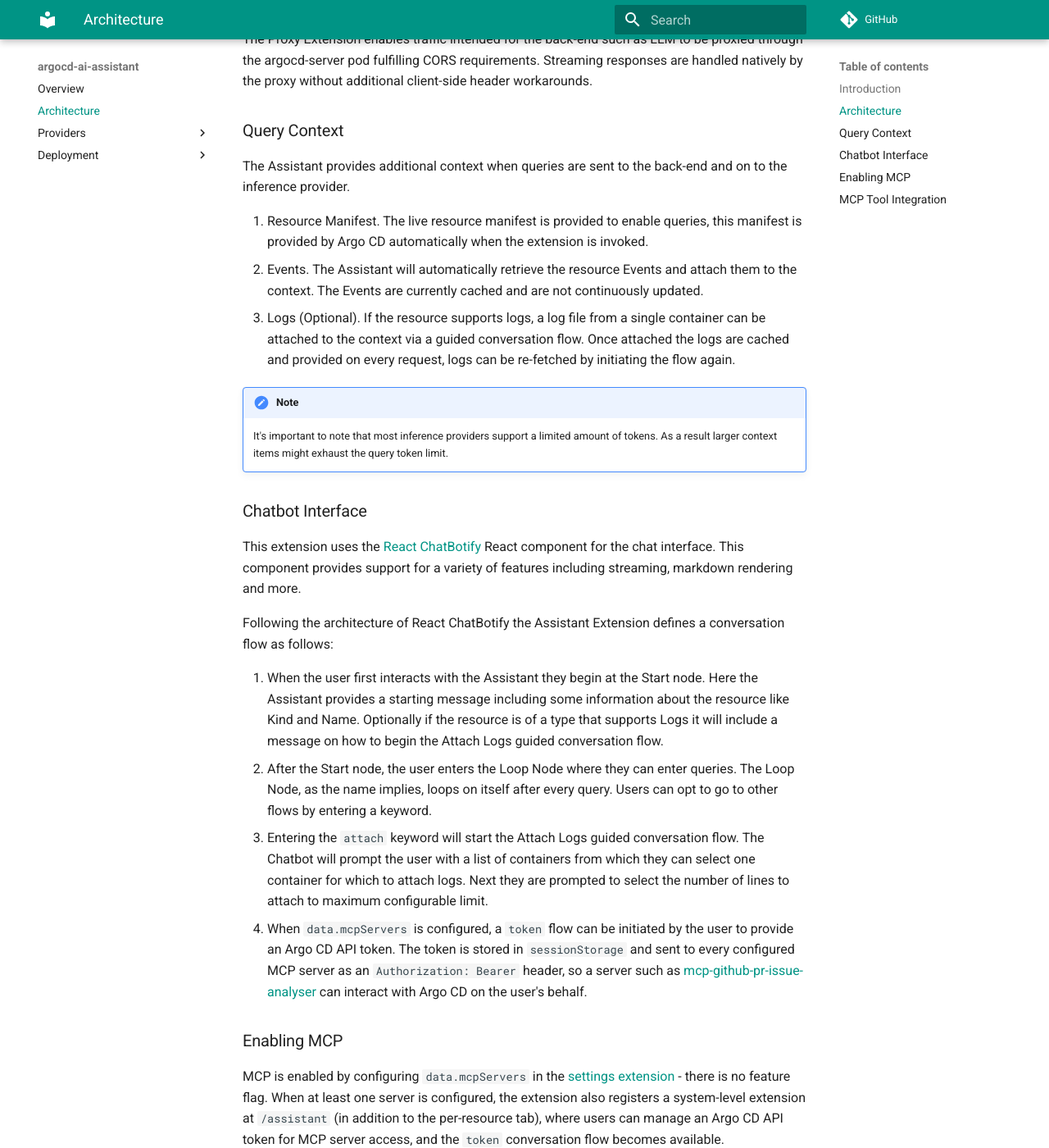
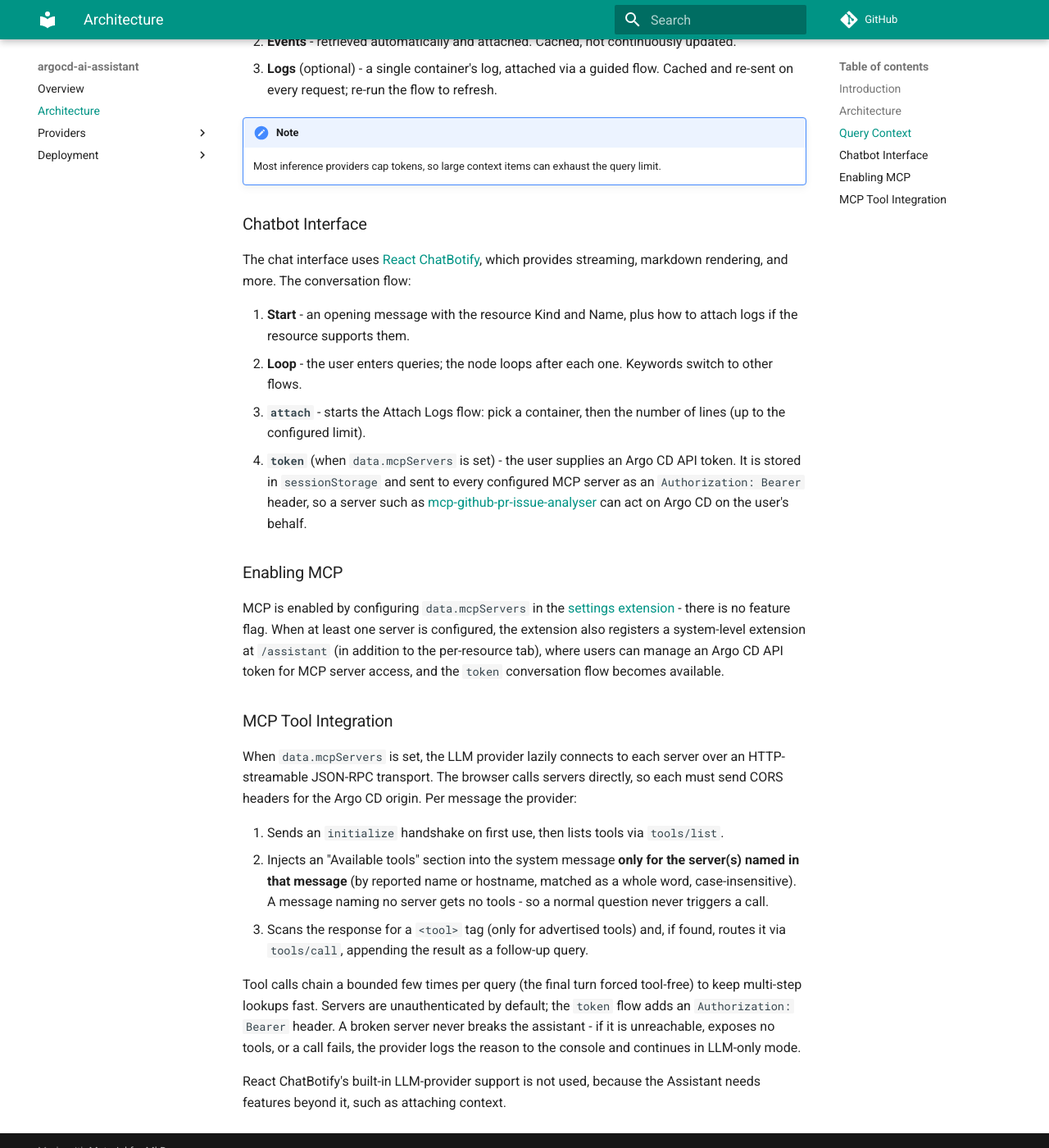
Before and after one commit to saidsef/argocd-ai-assistant, an MkDocs documentation site: the page built from docs/architecture.md, in a window 1280 px wide and 1400 px high, scrolled down 1375 px. Shown: the whole window at 82% size. Built offline with MkDocs 1.6.1 and Material for MkDocs 9.7.7, drawn with Linux system fonts in a browser that asks for light colours; comment, search, counter and statistics services are not loaded; some of the changed text lies outside the part shown.

Commit message:
chore(docs): trim verbosity and de-duplicate documentation
Cut repetition, marketing tone, and over-explanation across the human-facing
docs without dropping any technical detail. Every command, YAML snippet, RBAC
rule, and link is preserved.

- README: merge duplicated intro and "What does it do?"; collapse backends
  table to a sentence; reduce release section to a pointer.
- architecture.md: drop editorialising; fold the twice-stated CORS explanation
  into one; tighten chatbot and MCP sections (behaviour unchanged).
- deployment.md: merge overlapping install/CORS prose (keep the diagram).
- proxy.md: de-duplicate the repeated key-safety and Bearer-prefix notes; keep
  the security table, snippets, and TLS section.
- providers/llm.md: collapse four near-identical examples into one plus a
  variations list; move the config table to settings.md and link to it.
- settings.md: shorten the mcpServers cell and browser-key section.
- examples/kind/README.md: condense the verification checklist.
- CONTRIBUTING.md: drop generic boilerplate from the PR steps; keep the
  Code of Conduct verbatim.

Also fix two inaccuracies found while editing:
- README said the kind harness prints "== 6 passed =="; verify.sh runs 8
  checks, so it now says "== 8 passed ==".
- Fix a broken link in examples/kind/README.md pointing at a non-existent
  heading; it now points to proxy.md#injecting-the-api-token.

Net -107 lines. No code changes.

````diff
--- a/docs/architecture.md
+++ b/docs/architecture.md
@@ -6,11 +6,7 @@
 [Resource Tab Extension](https://argo-cd.readthedocs.io/en/latest/developer-guide/extensions/ui-extensions/#resource-tab-extensions) to provide
 an additional tab on the Resource slide-out that appears when a Resource is clicked in the UI.
 
-To provide the query functionality the Assistant supports a generic LLM provider that interfaces with any OpenAI-compatible inference backend:
-
-- **Generic LLM** - Uses standard OpenAI-compatible chat completions API. Works with Local Inference Server, vLLM, OpenAI, Azure OpenAI, or any other OpenAI-compatible endpoint.
-
-It was a conscious decision when creating this tool to focus on a generic OpenAI-compatible API rather than tying to specific backends. This allows maximum flexibility in choosing inference providers while maintaining a simple, unified interface.
+The Assistant uses a single generic LLM provider that speaks the standard OpenAI-compatible chat completions API, so it works with any compatible backend (a local inference server, vLLM, OpenAI, Azure OpenAI, and so on) rather than being tied to a specific one.
 
 ### Architecture
 
@@ -42,47 +38,27 @@
 4. User queries + context are sent to the LLM backend through the Argo CD [Proxy Extension](https://argo-cd.readthedocs.io/en/stable/developer-guide/extensions/proxy-extensions/), avoiding CORS issues.
 5. The proxy forwards requests to the configured LLM service. Responses stream back via SSE.
 
-Argo CD leverages Cross-Origin Resource Sharing (CORS) to prevent malicious extensions or code from
-communicating outside of the domain being used for the UI. In order to communicate with the back-end
-the extension leverages the Argo CD Proxy Extension to do so.
-
-The Proxy Extension enables traffic intended for the back-end such as LLM to be proxied through the argocd-server pod fulfilling CORS
-requirements. Streaming responses are handled natively by the proxy without additional client-side header workarounds.
+CORS would otherwise block the browser from calling the backend directly, so all backend traffic is proxied through the `argocd-server` pod. Streaming responses are handled natively by the proxy - no client-side header workarounds.
 
 ### Query Context
 
-The Assistant provides additional context when queries are sent to the back-end and on to the inference provider.
+Each query is sent to the backend with additional context:
 
-1. Resource Manifest. The live resource manifest is provided to enable queries, this manifest is provided by
-Argo CD automatically when the extension is invoked.
-2. Events. The Assistant will automatically retrieve the resource Events and attach them to the context. The
-Events are currently cached and are not continuously updated.
-3. Logs (Optional). If the resource supports logs, a log file from a single container can be attached to the
-context via a guided conversation flow. Once attached the logs are cached and provided on every request, logs
-can be re-fetched by initiating the flow again.
+1. **Resource manifest** - the live manifest, provided by Argo CD when the extension is invoked.
+2. **Events** - retrieved automatically and attached. Cached, not continuously updated.
+3. **Logs** (optional) - a single container's log, attached via a guided flow. Cached and re-sent on every request; re-run the flow to refresh.
 
 !!! note
-    It's important to note that most inference providers support a limited amount of tokens. As a result larger
-    context items might exhaust the query token limit.
+    Most inference providers cap tokens, so large context items can exhaust the query limit.
 
 ### Chatbot Interface
 
-This extension uses the [React ChatBotify](https://react-chatbotify.com/) React component for the chat interface.
-This component provides support for a variety of features including streaming, markdown rendering and more.
+The chat interface uses [React ChatBotify](https://react-chatbotify.com/), which provides streaming, markdown rendering, and more. The conversation flow:
 
-Following the architecture of React ChatBotify the Assistant Extension defines a conversation flow as follows:
-
-
-1. When the user first interacts with the Assistant they begin at the Start node. Here the Assistant provides
-a starting message including some information about the resource like Kind and Name. Optionally if
-the resource is of a type that supports Logs it will include a message on how to begin the Attach Logs
-guided conversation flow.
-2. After the Start node, the user enters the Loop Node where they can enter queries. The Loop Node, as the name
-implies, loops on itself after every query. Users can opt to go to other flows by entering a keyword.
-3. Entering the `attach` keyword will start the Attach Logs guided conversation flow. The Chatbot will prompt
-the user with a list of containers from which they can select one container for which to attach logs. Next they
-are prompted to select the number of lines to attach to maximum configurable limit.
-4. When `data.mcpServers` is configured, a `token` flow can be initiated by the user to provide an Argo CD API token. The token is stored in `sessionStorage` and sent to every configured MCP server as an `Authorization: Bearer` header, so a server such as [mcp-github-pr-issue-analyser](https://github.com/saidsef/mcp-github-pr-issue-analyser) can interact with Argo CD on the user's behalf.
+1. **Start** - an opening message with the resource Kind and Name, plus how to attach logs if the resource supports them.
+2. **Loop** - the user enters queries; the node loops after each one. Keywords switch to other flows.
+3. **`attach`** - starts the Attach Logs flow: pick a container, then the number of lines (up to the configured limit).
+4. **`token`** (when `data.mcpServers` is set) - the user supplies an Argo CD API token. It is stored in `sessionStorage` and sent to every configured MCP server as an `Authorization: Bearer` header, so a server such as [mcp-github-pr-issue-analyser](https://github.com/saidsef/mcp-github-pr-issue-analyser) can act on Argo CD on the user's behalf.
 
 ### Enabling MCP
 
@@ -90,15 +66,12 @@
 
 ### MCP Tool Integration
 
-When `data.mcpServers` is configured in the settings, the LLM provider lazily connects to each MCP server using an HTTP-streamable JSON-RPC transport. The browser calls each server directly, so the server must send CORS headers allowing the Argo CD origin. The provider:
+When `data.mcpServers` is set, the LLM provider lazily connects to each server over an HTTP-streamable JSON-RPC transport. The browser calls servers directly, so each must send CORS headers for the Argo CD origin. Per message the provider:
 
-1. Sends an `initialize` handshake to each server on first use.
-2. Aggregates available tools from all servers via `tools/list`.
-3. Injects an "Available tools" section into the system message **only for the server(s) the user names in that message** (by the server's reported name or its hostname, matched as a whole word, case-insensitive). A message that names no server is answered without tools, so a normal question never triggers a tool call.
-4. After the LLM responds, scans for a `<tool>` tag in the response text (only for tools that were advertised).
-5. If a tool call is detected, routes the call to the correct server via `tools/call` and appends the result to the conversation as a follow-up query.
+1. Sends an `initialize` handshake on first use, then lists tools via `tools/list`.
+2. Injects an "Available tools" section into the system message **only for the server(s) named in that message** (by reported name or hostname, matched as a whole word, case-insensitive). A message naming no server gets no tools - so a normal question never triggers a call.
+3. Scans the response for a `<tool>` tag (only for advertised tools) and, if found, routes it via `tools/call`, appending the result as a follow-up query.
 
-The assistant chains up to a few tool calls per user query (bounded, with the final turn forced tool-free) so multi-step lookups work without runaway latency. MCP servers are unauthenticated by default; a user may supply an Argo CD token via the `token` flow, which is then sent to each server as an `Authorization: Bearer` header. A broken MCP server never breaks the assistant: if a server is unreachable, blocked, or exposes no tools - or a tool call fails at runtime - the provider logs the reason to the browser console and continues in LLM-only mode.
+Tool calls chain a bounded few times per query (the final turn forced tool-free) to keep multi-step lookups fast. Servers are unauthenticated by default; the `token` flow adds an `Authorization: Bearer` header. A broken server never breaks the assistant - if it is unreachable, exposes no tools, or a call fails, the provider logs the reason to the console and continues in LLM-only mode.
 
-While React ChatBotify does have direct support for LLM providers these are not used as additional features
-were needed over and above what the component provided such as attaching context.
+React ChatBotify's built-in LLM-provider support is not used, because the Assistant needs features beyond it, such as attaching context.
--- a/docs/deployment/settings.md
+++ b/docs/deployment/settings.md
@@ -26,7 +26,7 @@
 | `model` | Recommended | Model name (e.g., `gpt-4`). If omitted, queries fail with `LLM model is not configured`. |
 | `data.baseURL` | No | OpenAI-compatible API base URL. Defaults to the Argo CD proxy path if omitted. |
 | `data.apiKey` | No | API key sent **from the browser** as `Authorization: Bearer …`. It is readable in the browser - **not recommended**; prefer server-side injection via the proxy ([Injecting the API token](proxy.md#injecting-the-api-token)). |
-| `data.mcpServers` | No | Array of MCP server HTTP endpoints (e.g., `["https://mcp.example.com"]`). The browser calls these directly, so each server must send CORS headers allowing the Argo CD origin. When configured, the assistant discovers the tools exposed by these servers but only offers them to the model when the user **names the server** (by its reported name or hostname, as a whole word) in the message - so a normal question is answered without tools. Requests are unauthenticated by default; a user may supply an Argo CD token via the assistant's `token` flow, which is then sent to every MCP server as an `Authorization: Bearer` header. |
+| `data.mcpServers` | No | Array of MCP server HTTP endpoints (e.g. `["https://mcp.example.com"]`), each CORS-enabled for the Argo CD origin. Tools are offered to the model only when the user names the server in the message. See [MCP Tool Integration](../architecture.md#mcp-tool-integration). |
 | `maximumLogLines` | No | Max log lines attachable (default: 250). |
 | `systemPrompt` | No | Overrides the built-in assistant persona/instructions. Defaults to an Argo CD / Kubernetes expert prompt that grounds answers in the attached manifest, events, and logs. |
 
@@ -97,6 +97,4 @@
 
 ## Keep API keys out of the browser
 
-The settings JS file is served to the browser, so anything in it - including `data.apiKey` - is readable by any user. Never put a real API key there.
-
-Instead, route requests through the [Argo CD Proxy Extension](proxy.md) and let the proxy inject the `Authorization` header server-side from a Secret. See [Injecting the API token](proxy.md#injecting-the-api-token) for the recommended secret-manager flow: the token lives in a dedicated, labeled Secret, sourced from External Secrets / Sealed Secrets / SOPS - never in the settings JS or a committed YAML file.
+The settings JS file is served to the browser, so anything in it - including `data.apiKey` - is readable by any user. Never put a real API key there. Instead, route requests through the [Argo CD Proxy Extension](proxy.md) and inject the `Authorization` header server-side from a Secret - see [Injecting the API token](proxy.md#injecting-the-api-token).
--- a/docs/providers/llm.md
+++ b/docs/providers/llm.md
@@ -10,23 +10,10 @@
 
 ### Configuration
 
-The LLM provider requires minimal configuration. The key settings are:
-
-| Setting | Required | Description |
-|---------|----------|-------------|
-| `provider` | Yes | Must be `"LLM"`. |
-| `model` | Recommended | The model name (e.g. `gpt-4`). If omitted, queries fail with `LLM model is not configured`. |
-| `data.baseURL` | No | Base URL of the OpenAI-compatible API. Defaults to `https://<argo-host>/extensions/assistant` (via the Argo CD proxy). |
-| `data.apiKey` | No | API key sent from the browser (raw token; the provider adds the `Bearer ` prefix if missing). Browser-readable - for production, inject it server-side via the proxy instead: see [Injecting the API token](../deployment/proxy.md#injecting-the-api-token). |
-| `data.mcpServers` | No | Array of MCP server HTTP endpoints; each must be CORS-enabled for the Argo CD origin. See [MCP Tool Integration](../architecture.md#mcp-tool-integration). |
-| `maximumLogLines` | No | Max log lines attachable (default: 250). |
-| `systemPrompt` | No | Overrides the built-in assistant persona/instructions. Defaults to an Argo CD / Kubernetes expert prompt that grounds answers in the attached manifest, events, and logs. |
-
-`baseURL`, `apiKey`, and `mcpServers` live under the `data` object; `provider`, `model`, `maximumLogLines`, and `systemPrompt` are top-level. See the [Settings Extension](../deployment/settings.md) page for how to deploy these settings.
+The provider needs only `provider: "LLM"` and a `model`; everything else is optional. `baseURL`, `apiKey`, and `mcpServers` live under the `data` object, the rest are top-level. The [Settings Extension](../deployment/settings.md#create-the-settings-file) page has the full field reference and how to deploy these settings.
 
 ### Example Settings
 
-#### Local Inference Server (in-cluster)
 ```javascript
 globalThis.argocdAssistantSettings = {
     provider: "LLM",
@@ -37,41 +24,11 @@
 };
 ```
 
-#### OpenAI / DeepSeek
-```javascript
-globalThis.argocdAssistantSettings = {
-    provider: "LLM",
-    model: "gpt-4",
-    data: {
-        baseURL: "https://api.openai.com/v1"
-        // Do not put the key here - it is readable in the browser. Inject it
-        // server-side via the proxy instead (see Injecting the API token).
-    }
-};
-```
+Vary this for other setups:
 
-#### Via Argo CD Proxy Extension
-```javascript
-globalThis.argocdAssistantSettings = {
-    provider: "LLM",
-    model: "deepseek-chat",
-    data: {
-        baseURL: "/extensions/assistant"
-    }
-};
-```
-
-#### With Custom Log Limit
-```javascript
-globalThis.argocdAssistantSettings = {
-    provider: "LLM",
-    model: "gpt-4",
-    data: {
-        baseURL: "http://local.local.svc.cluster.local:11434/v1"
-    },
-    maximumLogLines: 500
-};
-```
+- **Route through the Argo CD proxy** (recommended) - omit `data.baseURL` (it defaults to the proxy path) or set it to `/extensions/assistant`. Keeps API keys out of the browser.
+- **External provider** (OpenAI/DeepSeek) - set `data.baseURL` to e.g. `https://api.openai.com/v1`. Do not put the key here; inject it server-side via the proxy (see [Injecting the API token](../deployment/proxy.md#injecting-the-api-token)).
+- **Higher log limit** - add `maximumLogLines: 500` at the top level (default 250).
 
 ### Installing the Extension
 
````
Also changed, not shown: CONTRIBUTING.md (+3 -4 lines), README.md (+9 -32 lines), docs/deployment.md (+4 -8 lines), docs/deployment/proxy.md (+1 -3 lines), examples/kind/README.md (+4 -9 lines).
